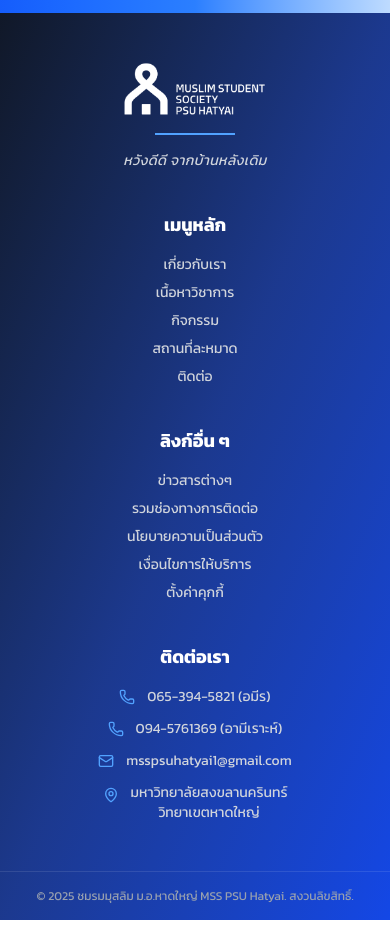
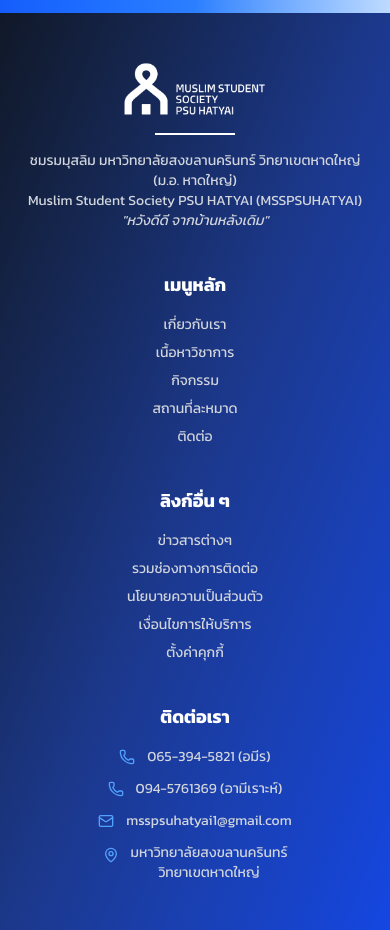
Before and after one commit to mss-project-web/frontend, a Next.js app: page / in a window 390 px wide. Shown: the part 3400-4330 px from the top of the page. Built offline with nearby package versions, Linux system fonts and the light colour scheme; no server answers.

Commit message:
feat: add responsive footer component with dynamic contact info and navigation links

```diff
--- a/src/components/footer.tsx
+++ b/src/components/footer.tsx
@@ -50,9 +50,11 @@
                 sizes="(max-width: 768px) 120px, (max-width: 1200px) 200px, 250px"
               />
             </div>
-            <div className="w-20 border-t-2 border-blue-400 mx-auto md:mx-0" />
-            <p className="text-gray-300 italic tracking-wide">
-              หวังดีดี จากบ้านหลังเดิม
+            <div className="w-20 border-t-2 border-white-400 mx-auto md:mx-0" />
+            <p className="text-gray-300">
+              ชมรมมุสลิม มหาวิทยาลัยสงขลานครินทร์ วิทยาเขตหาดใหญ่ (ม.อ. หาดใหญ่)
+              <br /> Muslim Student Society PSU HATYAI (MSSPSUHATYAI)
+              <br /> <i className="text-italic">"หวังดีดี จากบ้านหลังเดิม"</i>
             </p>
           </div>
 
```
